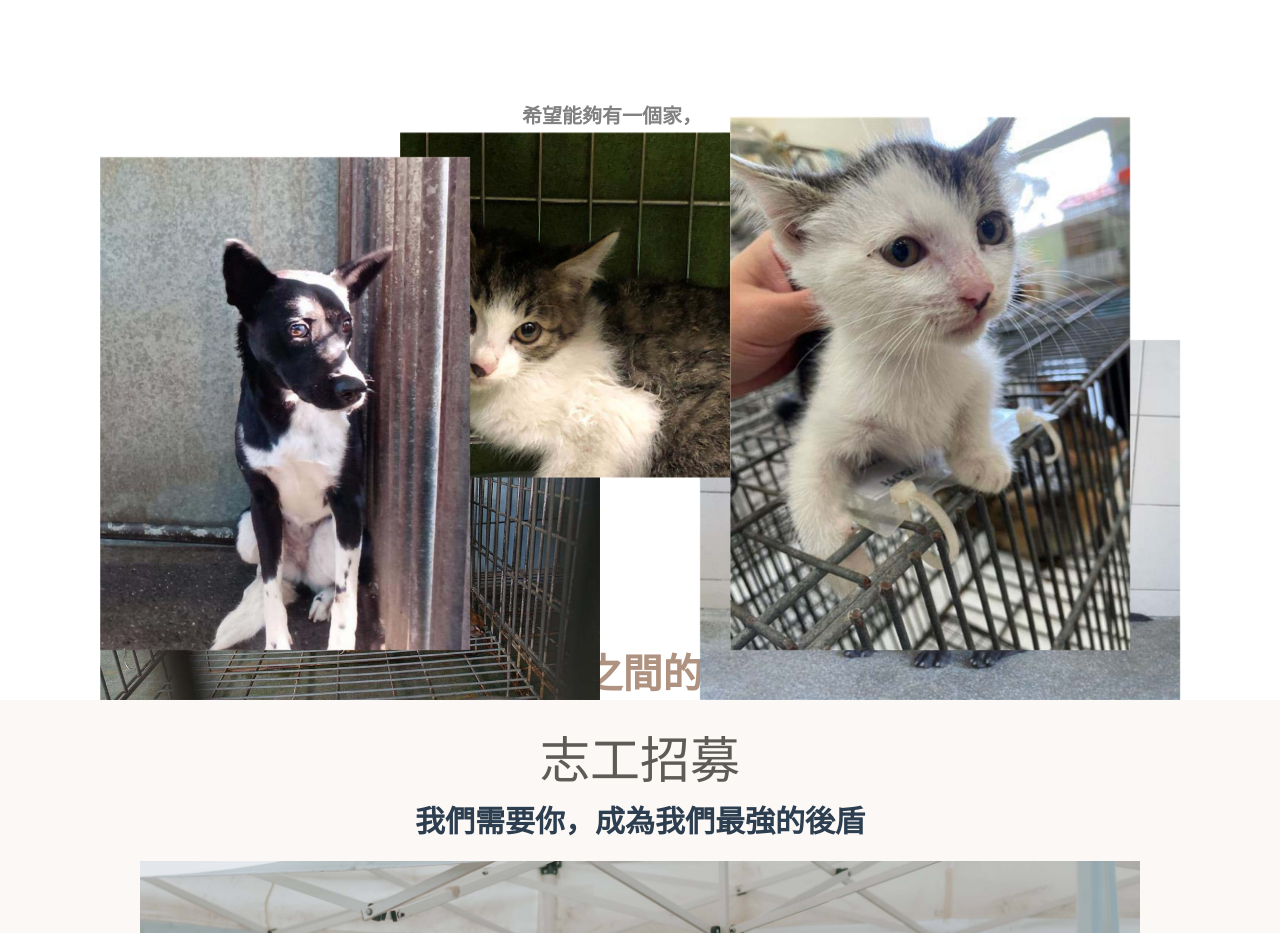
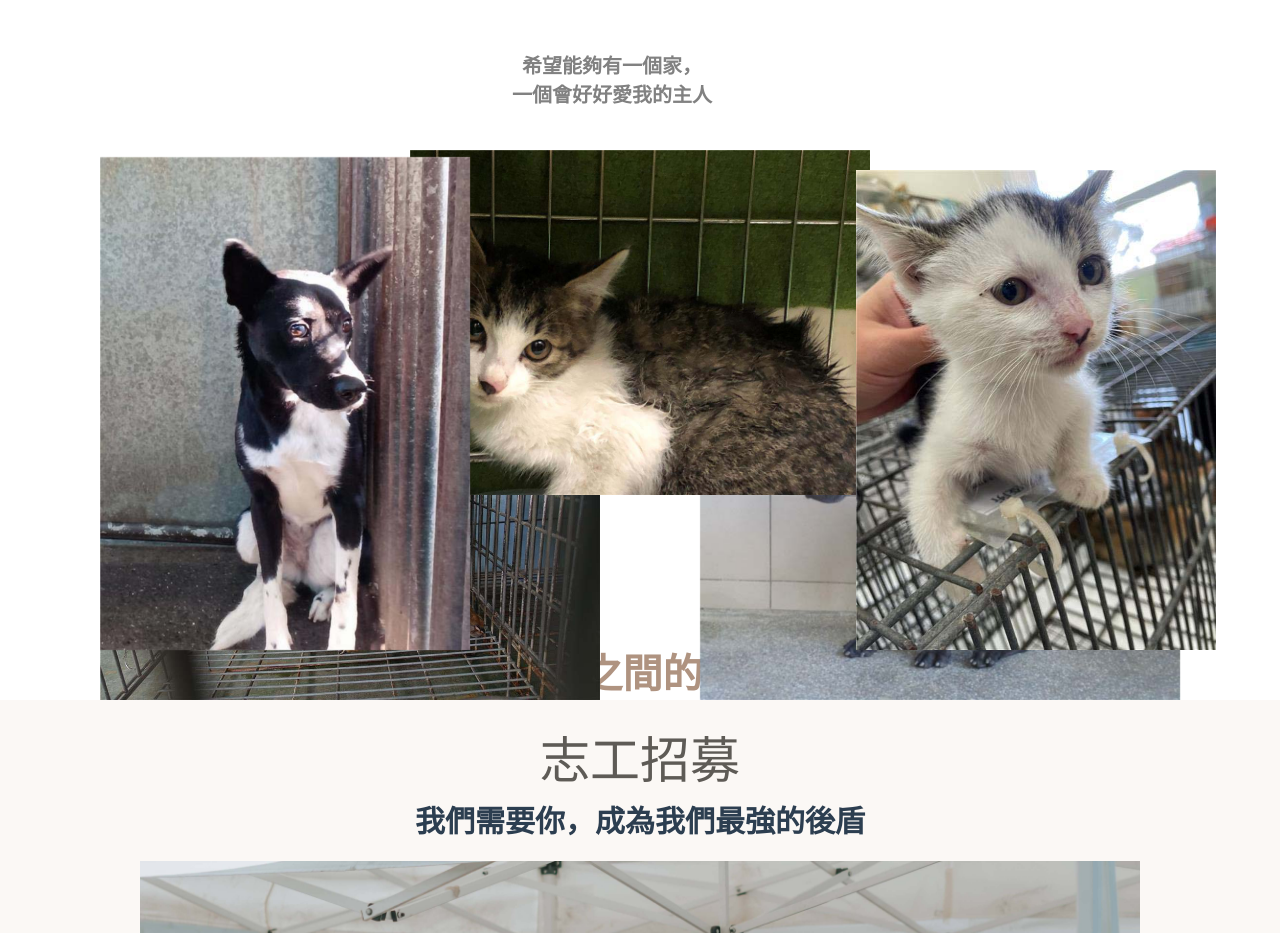
Before and after one commit to sherry-hooo/LangLangAdoption, a Vue app: page / in a window 1280 px wide. Shown: the part 1100-2033 px from the top of the page. Built offline with nearby package versions, Linux system fonts and the light colour scheme.

Commit message:
feat(Home):addjust img position in parallax

```diff
--- a/src/views/Home.vue
+++ b/src/views/Home.vue
@@ -568,17 +568,17 @@ main {
   .scroll_second {
     transform: translateZ(0) scale(1);
     img {
-      width: 400px;
+      width: 360px;
       position: absolute;
       bottom: 5%;
-      right: 150px;
+      right: 5%;
     }
   }
   .scroll_mid {
     transform: translateZ(-5px) scale(1.5);
     p{
       position: absolute;
-      top: 40%;
+      top: 35%;
       left: 40%;
       font-size: 20px;
       font-weight: 600;
@@ -587,9 +587,9 @@ main {
     img {
       width: 460px;
       position: absolute;
-      bottom: 5%;
-      left: 400px;
-      transform: translateY(-50%);
+      top: 45%;
+      left: 50%;
+      transform: translateX(-50%);
     }
   }
   .scroll_slogan{
```
